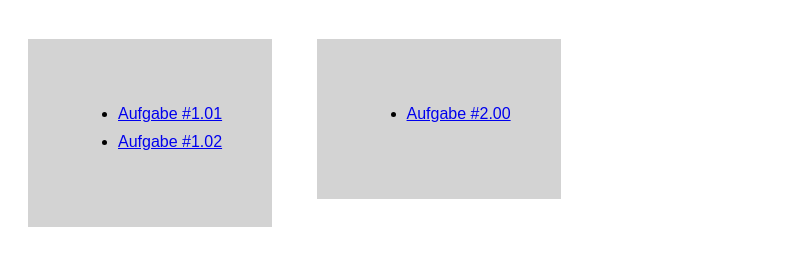
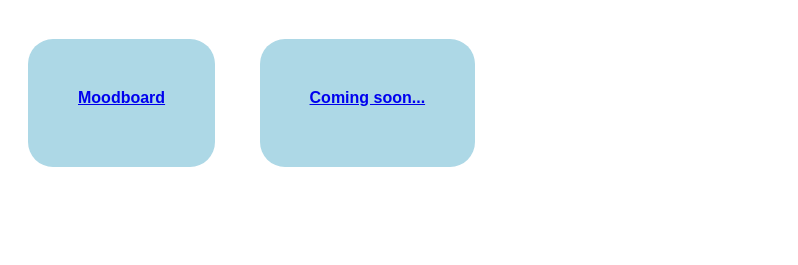
Before and after one commit to maltehuebel/IFD, a plain HTML site: page index.html in a window 1280 px wide. Shown: the part 61-326 px from the top of the page, without its empty margins (0-798 px from the left). Drawn offline with Linux system fonts and the light colour scheme.

Commit message:
Aufgabe 1

```diff
--- a/index.html
+++ b/index.html
@@ -12,21 +12,10 @@
 <body>
     <h1>Interface Design</h1>
     <div>
-        <ul>
-            <li>
-                <a href="https://maltehuebel.github.io/IFD/Aufgabe1/Idee.pdf">Aufgabe #1.01</a>
-            </li>
-            <li>
-                <a href="https://maltehuebel.github.io/IFD/Aufgabe1/Moodboard.pdf">Aufgabe #1.02</a>
-            </li>
-        </ul>
+        <a href="https://maltehuebel.github.io/IFD/moodboard.pdf">Moodboard</a>
     </div>
     <div>
-        <ul>
-            <li>
-                <a href="https://maltehuebel.github.io/IFD/Aufgabe2/Aufgabe2.pdf">Aufgabe #2.00</a>
-            </li>
-        </ul>
+        <a href="#">Coming soon...</a>
     </div>
 
 
--- a/style.css
+++ b/style.css
@@ -7,11 +7,13 @@ h1{
 a{
     display: block;
     padding-bottom: 10px;
+    font-weight: bold;
+}
 
-}
 div{
-    background-color: lightgray;
+    background-color: lightblue;
     margin: 20px;
     padding: 50px;
     display: inline-flex;
+    border-radius: 25px;
 }
```
Also changed, not shown: 1 other file.
